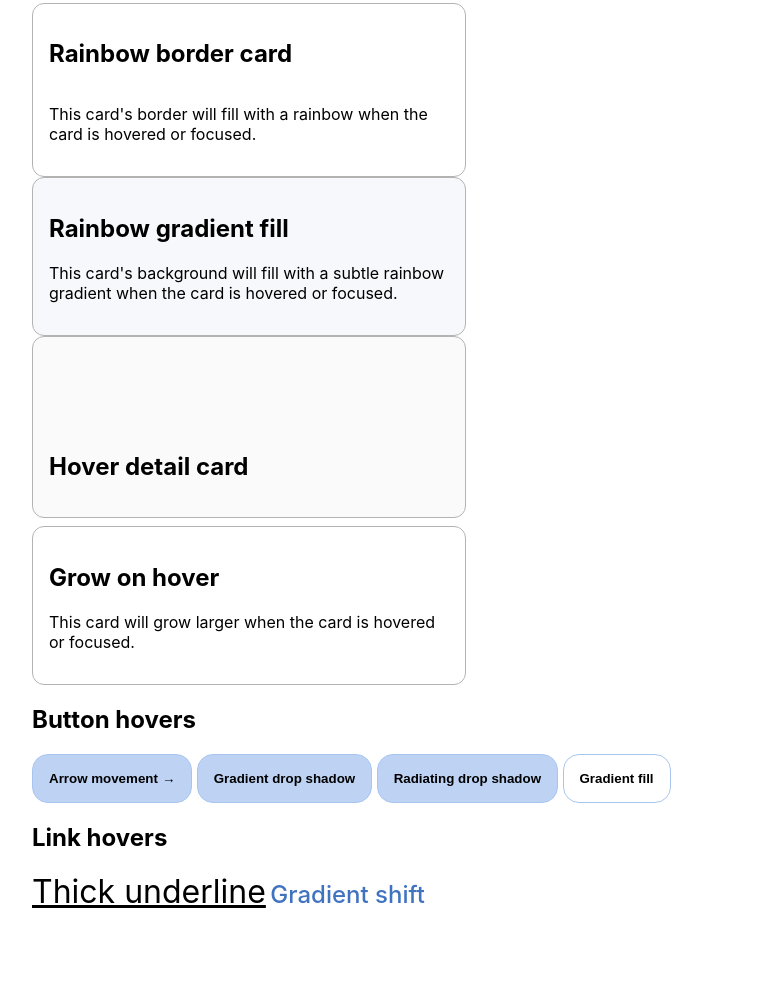
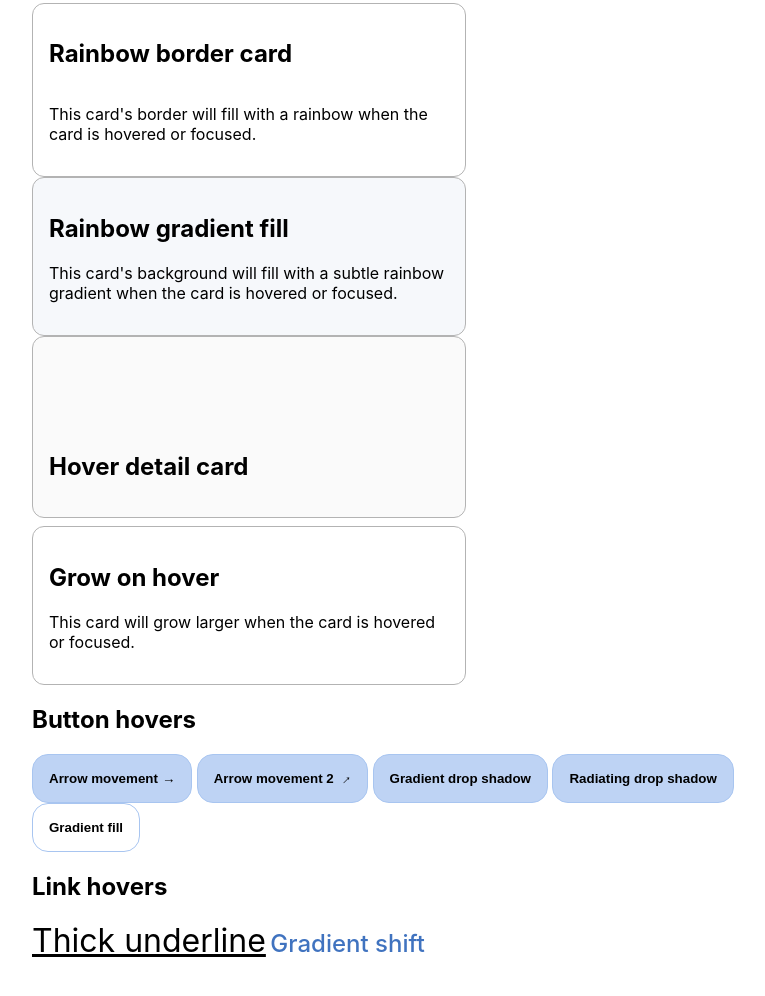
Before and after one commit to ardislu/css-loaders, a plain HTML site: page index.html in a window 1280 px wide. Shown: the part 1002-1998 px from the top of the page, without its empty margins (248-1013 px from the left). Drawn offline with Linux system fonts and the light colour scheme.

Commit message:
Add arrow-movement-2

```diff
--- a/index.html
+++ b/index.html
@@ -321,6 +321,19 @@
       transition: translate 200ms;
     }
 
+    .arrow-movement-2::after {
+      content: "→";
+      display: inline-block;
+      margin-inline-start: 4px;
+      rotate: -45deg;
+      transition: rotate 400ms;
+    }
+
+    :is(.arrow-movement-2:hover, .arrow-movement-2:focus)::after {
+      rotate: 0deg;
+      transition: rotate 200ms;
+    }
+
     .gradient-shadow {
       position: relative;
     }
@@ -585,6 +598,8 @@
 
       <button class="arrow-movement">Arrow movement</button>
 
+      <button class="arrow-movement-2">Arrow movement 2</button>
+
       <button class="gradient-shadow">Gradient drop shadow</button>
 
       <button class="radiating-shadow">Radiating drop shadow</button>
```
